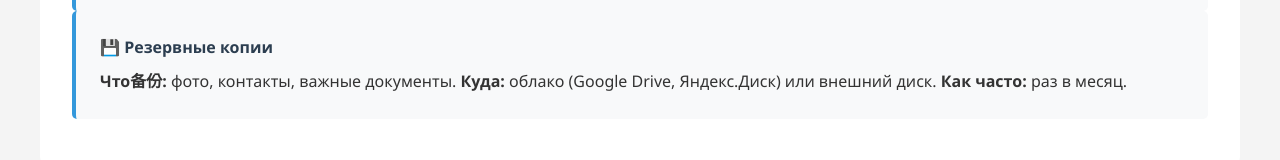
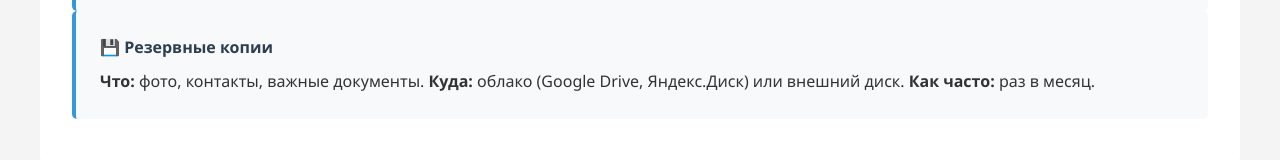
Before and after one commit to artshavyrin/cybersafety, a plain HTML site: page protection.html in a window 1280 px wide. Shown: the part 1144-1304 px from the top of the page. Drawn offline with Linux system fonts and the light colour scheme.

Commit message:
Update protection.html

```diff
--- a/protection.html
+++ b/protection.html
@@ -55,7 +55,7 @@
 
             <div class="preview-item">
                 <h4>💾 Резервные копии</h4>
-                <p><strong>Что备份:</strong> фото, контакты, важные документы. <strong>Куда:</strong> облако (Google Drive, Яндекс.Диск) или внешний диск. <strong>Как часто:</strong> раз в месяц.</p>
+                <p><strong>Что:</strong> фото, контакты, важные документы. <strong>Куда:</strong> облако (Google Drive, Яндекс.Диск) или внешний диск. <strong>Как часто:</strong> раз в месяц.</p>
             </div>
         </section>
 
```
